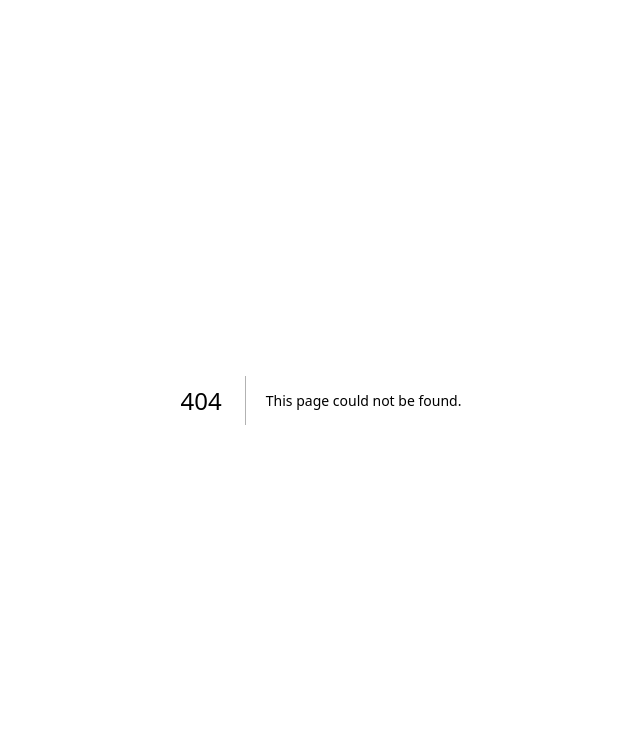
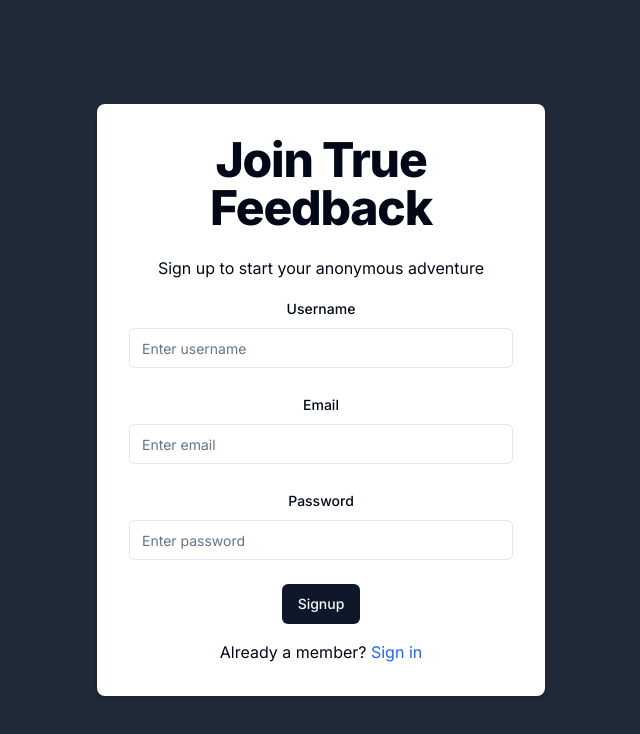
Before and after one commit to DeevSavla/message_app, a Next.js app: page /sign-up in a window 1280 px wide. Before the commit this address had no page. Shown: the top 734 px of the page, without its empty margins (319-959 px from the left). Built offline with nearby package versions, Linux system fonts and the light colour scheme.

Commit message:
add signup component

```diff
--- a/src/app/(auth)/sign-in/page.tsx
+++ /dev/null
@@ -1,84 +0,0 @@
-'use client'
-import { zodResolver } from "@hookform/resolvers/zod"
-import { useForm } from "react-hook-form"
-import { z } from "zod"
-import Link from "next/link"
-import axios, { AxiosError } from 'axios'
-import { useEffect, useState } from "react"
-import { useDebounceValue } from 'usehooks-ts'
-import { useToast } from "@/components/ui/use-toast"
-import { useRouter } from "next/navigation"
-import { signupSchema } from "@/schemas/signUpSchema"
-import { ApiResponse } from "@/types/ApiResponse"
-
-function page() {
-  const { toast } = useToast()
-  const router = useRouter()
-
-  const [username,setUsername] = useState('')
-  const [usernameMessage,setUsernameMessage] = useState('')
-  const [isCheckingUsername,setIsCheckingUsername] = useState(false)
-  const [isSubmit,setIsSubmit] = useState(false)
-  const debouncedUsername = useDebounceValue(username,300)
-
-  //zod
-  const form = useForm<z.infer<typeof signupSchema>>({
-    resolver:zodResolver(signupSchema),
-    defaultValues:{
-      username:'',
-      email:'',
-      password:''
-    }
-  })
-
-  useEffect(()=>{
-    const checkUsernameUnique = async ()=>{
-      if(debouncedUsername){
-        setIsCheckingUsername(true)
-        setUsernameMessage('')
-
-        try {
-          const response = await axios.get(`/api/check-username-unique?username=${debouncedUsername}`)
-          setUsernameMessage(response.data.message)
-        } catch (error) {
-          const axiosError = error as AxiosError<ApiResponse>;
-          setUsernameMessage(axiosError.response?.data.message ?? 'Error checking username')
-        } finally{
-          setIsCheckingUsername(false)
-        }
-      }
-    }
-    checkUsernameUnique()
-
-  },[debouncedUsername])
-
-  const onSubmit = async (data:z.infer<typeof signupSchema>) =>{
-    console.log(data)
-    setIsSubmit(true)
-    try {
-      const response = await axios.post<ApiResponse>('/api/signup',data)
-      toast({
-        title:'Success',
-        description:response.data.message,
-      })
-      router.replace(`/verify/${username}`)
-      setIsSubmit(false)
-    } catch (error) {
-      console.error('Error in signup of user',error)
-      const axiosError = error as AxiosError<ApiResponse>;
-      let errorMessage = axiosError.response?.data.message
-      toast({
-        title:'Signup failed',
-        description:errorMessage,
-        variant:'destructive'
-      })
-      setIsSubmit(false)
-    }
-  }
-
-  return (
-    <div>page</div>
-  )
-}
-
-export default page
--- /dev/null
+++ b/src/app/(auth)/sign-up/page.tsx
@@ -0,0 +1,176 @@
+'use client'
+import { zodResolver } from "@hookform/resolvers/zod"
+import { useForm } from "react-hook-form"
+import { z } from "zod"
+import Link from "next/link"
+import axios, { AxiosError } from 'axios'
+import { useEffect, useState } from "react"
+import { useDebounceCallback } from 'usehooks-ts'
+import { useToast } from "@/components/ui/use-toast"
+import { useRouter } from "next/navigation"
+import { signupSchema } from "@/schemas/signUpSchema"
+import { ApiResponse } from "@/types/ApiResponse"
+import { Button } from "@/components/ui/button"
+import { Input } from "@/components/ui/input"
+import {
+  Form,
+  FormControl,
+  FormDescription,
+  FormField,
+  FormItem,
+  FormLabel,
+  FormMessage,
+} from "@/components/ui/form"
+import { Loader2 } from "lucide-react"
+
+function page() {
+  const { toast } = useToast()
+  const router = useRouter()
+
+  const [username, setUsername] = useState('')
+  const [usernameMessage, setUsernameMessage] = useState('')
+  const [isCheckingUsername, setIsCheckingUsername] = useState(false)
+  const [isSubmit, setIsSubmit] = useState(false)
+  const debounced = useDebounceCallback(setUsername, 300)
+
+  //zod - optional to use z.infer
+  const form = useForm<z.infer<typeof signupSchema>>({
+    resolver: zodResolver(signupSchema),
+    defaultValues: {
+      username: '',
+      email: '',
+      password: ''
+    }
+  })
+
+  useEffect(() => {
+    const checkUsernameUnique = async () => {
+      if (username) {
+        setIsCheckingUsername(true)
+        setUsernameMessage('')
+        try {
+          const response = await axios.get(`/api/check-username-unique?username=${username}`)
+          setUsernameMessage(response.data.message)
+        } catch (error) {
+          const axiosError = error as AxiosError<ApiResponse>;
+          setUsernameMessage(axiosError.response?.data.message ?? 'Error checking username')
+        } finally {
+          setIsCheckingUsername(false)
+        }
+      }
+    }
+    checkUsernameUnique()
+
+  }, [username])
+
+  const onSubmit = async (data: z.infer<typeof signupSchema>) => {
+    console.log(data)
+    setIsSubmit(true)
+    try {
+      const response = await axios.post<ApiResponse>('/api/signup', data)
+      toast({
+        title: 'Success',
+        description: response.data.message,
+      })
+      router.replace(`/verify/${username}`)
+      setIsSubmit(false)
+    } catch (error) {
+      console.error('Error in signup of user', error)
+      const axiosError = error as AxiosError<ApiResponse>;
+      let errorMessage = axiosError.response?.data.message
+      toast({
+        title: 'Signup failed',
+        description: errorMessage,
+        variant: 'destructive'
+      })
+      setIsSubmit(false)
+    }
+  }
+
+  return (
+    <div className="flex justify-center items-center min-h-screen bg-gray-800">
+      <div className="w-full max-w-md p-8 space-y-8 bg-white rounded-lg shadow-md">
+        <div className="text-center">
+          <h1 className="text-4xl font-extrabold tracking-tight lg:text-5xl mb-6">
+            Join True Feedback
+          </h1>
+          <p className="mb-4">Sign up to start your anonymous adventure</p>
+          <Form {...form}>
+            <form onSubmit={form.handleSubmit(onSubmit)} className="space-y-6">
+              <FormField
+                name="username"
+                control={form.control}
+                render={({ field }) => (
+                  <FormItem>
+                    <FormLabel>Username</FormLabel>
+                    <FormControl>
+                      <Input placeholder="Enter username" {...field}
+                        onChange={(e) => {
+                          field.onChange(e)
+                          debounced(e.target.value)
+                        }}
+                      />
+                    </FormControl>
+                    {isCheckingUsername && <Loader2 className="animate-spin"/>}
+                    <p className={`text-sm ${usernameMessage === 'Username is unique.' ? 'text-green-500':'text-red-500'}`}>
+                      {usernameMessage}
+                    </p>
+                    <FormMessage />
+                  </FormItem>
+                )}
+              />
+              <FormField
+                name="email"
+                control={form.control}
+                render={({ field }) => (
+                  <FormItem>
+                    <FormLabel>Email</FormLabel>
+                    <FormControl>
+                      <Input placeholder="Enter email" {...field} />
+                    </FormControl>
+                    <FormMessage />
+                  </FormItem>
+                )}
+              />
+              <FormField
+                name="password"
+                control={form.control}
+                render={({ field }) => (
+                  <FormItem>
+                    <FormLabel>Password</FormLabel>
+                    <FormControl>
+                      <Input type="password" placeholder="Enter password" {...field} />
+                    </FormControl>
+                    <FormMessage />
+                  </FormItem>
+                )}
+              />
+              <Button type="submit" disabled={isSubmit}>
+                {
+                  isSubmit ?
+                    (
+                      <>
+                        <Loader2 className="mr-2 h-4 w-4 animate-spin" />
+                        Please wait
+                      </>
+                    )
+                    : ('Signup')
+                }
+              </Button>
+            </form>
+          </Form>
+          <div className="text-center mt-4">
+            <p>
+              Already a member?{' '}
+              <Link href="/sign-in" className="text-blue-600 hover:text-blue-800">
+                Sign in
+              </Link>
+            </p>
+          </div>
+        </div>
+      </div>
+    </div>
+  )
+}
+
+export default page
--- /dev/null
+++ b/src/components/ui/input.tsx
@@ -0,0 +1,25 @@
+import * as React from "react"
+
+import { cn } from "@/lib/utils"
+
+export interface InputProps
+  extends React.InputHTMLAttributes<HTMLInputElement> {}
+
+const Input = React.forwardRef<HTMLInputElement, InputProps>(
+  ({ className, type, ...props }, ref) => {
+    return (
+      <input
+        type={type}
+        className={cn(
+          "flex h-10 w-full rounded-md border border-input bg-background px-3 py-2 text-sm ring-offset-background file:border-0 file:bg-transparent file:text-sm file:font-medium placeholder:text-muted-foreground focus-visible:outline-none focus-visible:ring-2 focus-visible:ring-ring focus-visible:ring-offset-2 disabled:cursor-not-allowed disabled:opacity-50",
+          className
+        )}
+        ref={ref}
+        {...props}
+      />
+    )
+  }
+)
+Input.displayName = "Input"
+
+export { Input }
```
